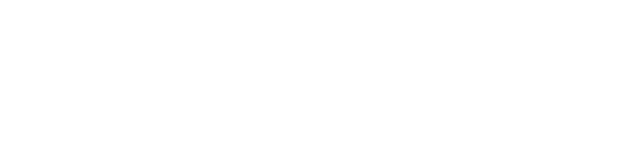
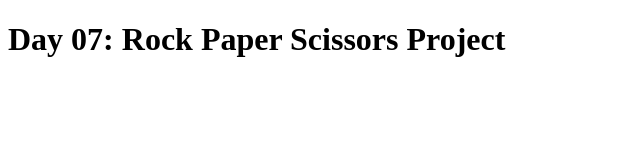
Before and after one commit to Lamidi414/Rock-Paper-Scissors-Game, a plain HTML site: page rps.html in a window 1280 px wide. Shown: the whole page, without its empty margins (0-640 px from the left). Drawn offline with Linux system fonts and the light colour scheme.

Commit message:
added heading

```diff
--- a/rps.html
+++ b/rps.html
@@ -7,6 +7,6 @@
     <script defer src="rps.js"></script>
 </head>
 <body>
-
+    <h1>Day 07: Rock Paper Scissors Project</h1>
 </body>
 </html>
```
